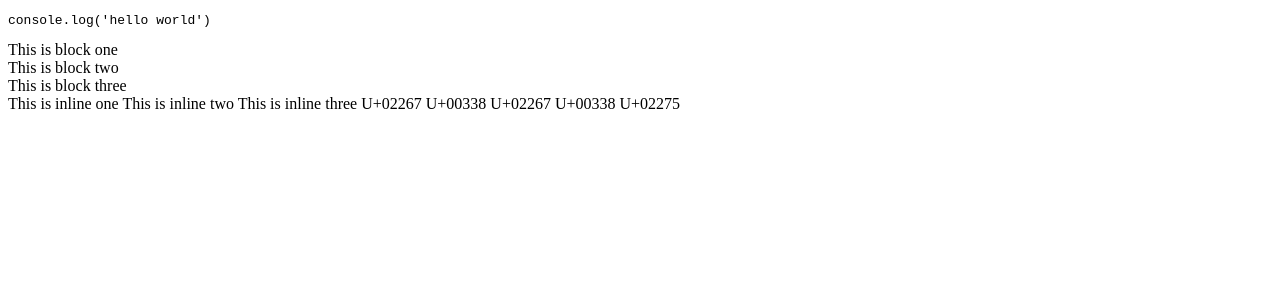
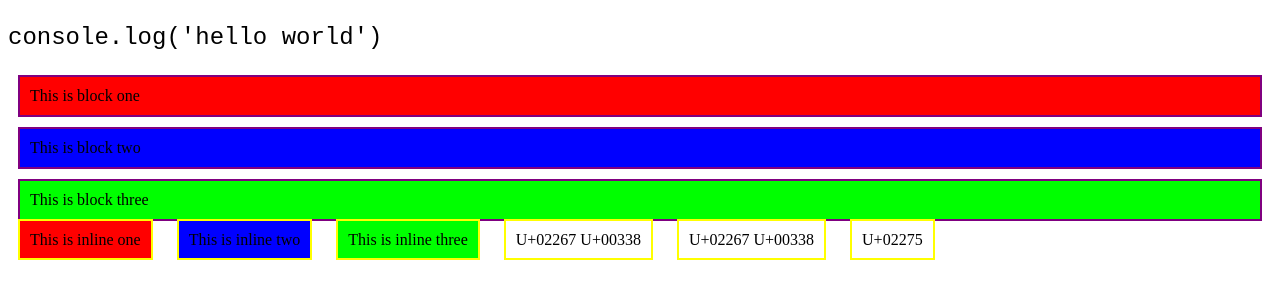
Before and after one commit to MitchellJamesB/WebDesign, a plain HTML site: page lab2/index.html/index.html in a window 1280 px wide. Drawn offline with Linux system fonts and the light colour scheme.

Commit message:
added assignment 1 first css steps

```diff
--- a/lab2/index.html/index.html
+++ b/lab2/index.html/index.html
@@ -10,14 +10,45 @@
             <hr>
         </title>
     </head>
+        <style>
+            #codeBlock
+            {
+                font-size: 24px;
+            }
+            .red
+            {
+                background: #FF0000;
+            }
+            .blue
+            {
+                background: #0000FF;
+            }
+            .green
+            {
+                background: #00FF00;
+            }
+            div
+            {
+                margin: 10px;
+                padding: 10px;
+                border: 2px solid purple;
+            }
+            span
+            {
+                margin: 10px;
+                padding: 10px;
+                border: 2px solid yellow;
+
+            }
+        </style>
         <body>
-            <pre>console.log('hello world')</pre>
-            <div>This is block one</div>
-            <div>This is block two</div>
-            <div>This is block three</div>
-            <span>This is inline one</span>
-            <span>This is inline two</span>
-            <span>This is inline three</span>
+            <pre id="codeBlock">console.log('hello world')</pre>
+            <div class="red">This is block one</div>
+            <div class="blue">This is block two</div>
+            <div class="green">This is block three</div>
+            <span class="red">This is inline one</span>
+            <span class="blue">This is inline two</span>
+            <span class="green">This is inline three</span>
             <span>U+02267 U+00338</span>
             <span>U+02267 U+00338</span>
             <span>U+02275</span>
```
